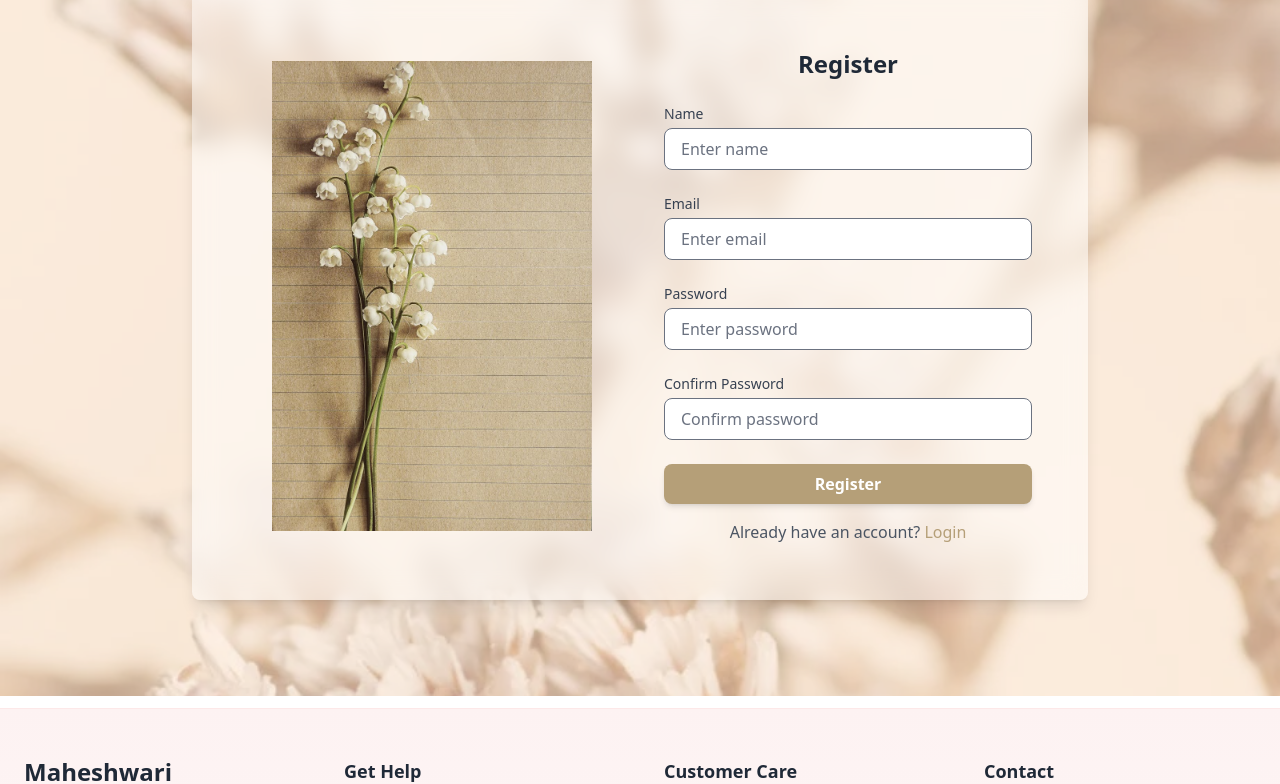
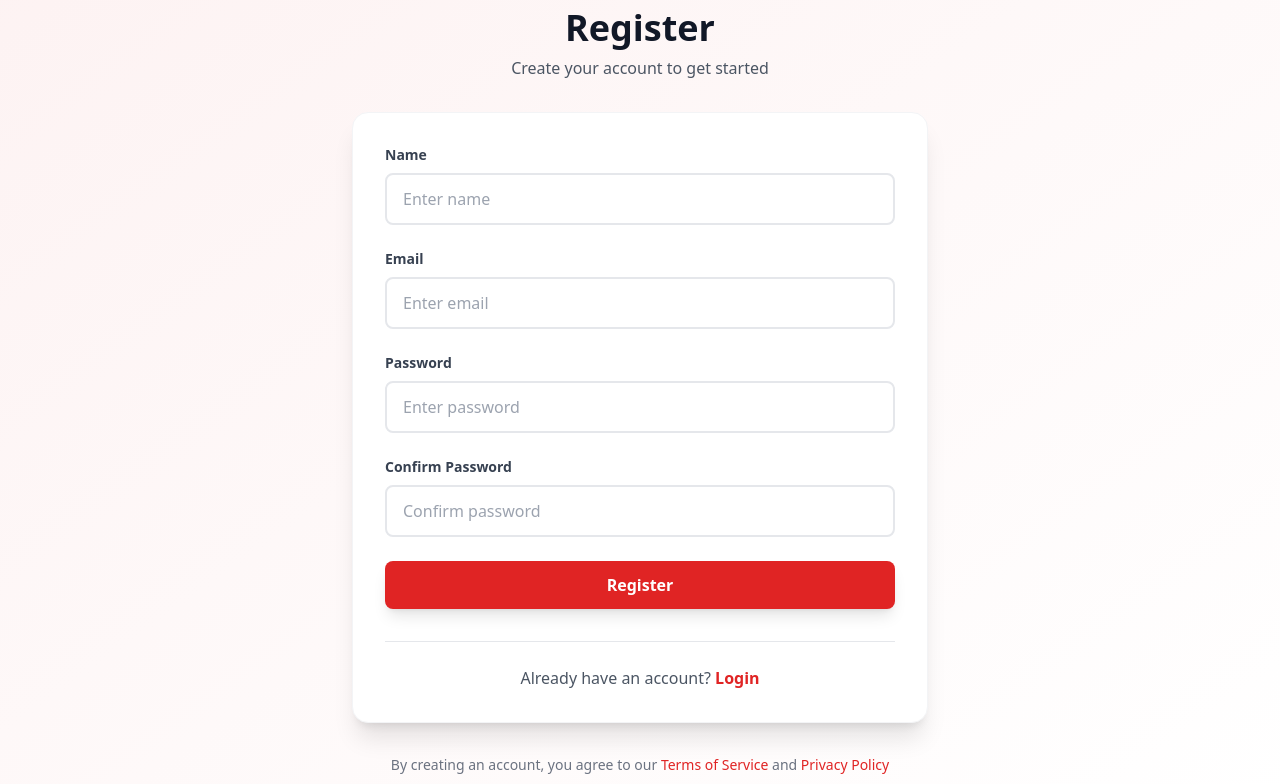
Before and after one commit to ishi-03/MaheshwariComputerServices, a React (Vite) app in the folder client/: page /register in a window 1280 px wide. Shown: the part 376-1160 px from the top of the page. Built offline with nearby package versions, Linux system fonts and the light colour scheme; no server answers.

Commit message:
updated register component

```diff
--- a/client/src/pages/auth/Register.jsx
+++ b/client/src/pages/auth/Register.jsx
@@ -5,8 +5,6 @@ import Loader from "../../components/Loader";
 import { setCredentials } from "../../redux/features/auth/authSlice";
 import { toast } from "react-toastify";
 import { useRegisterMutation } from "../../redux/api/usersApiSlice";
-import bgimage from "../../assets/bgimage.png";
-import sideimage from "../../assets/sideimage.png";
 
 const Register = () => {
   const [username, setName] = useState("");
@@ -48,82 +46,121 @@ const Register = () => {
   };
 
   return (
-    <div className="min-h-screen flex items-center justify-center bg-orange-100 relative overflow-hidden">
-      <img
-        src={bgimage}
-        alt="Background"
-        className="absolute inset-0 w-full h-full object-cover opacity-40"
-      />
-      <div className="relative flex items-center w-full max-w-4xl bg-white bg-opacity-50 backdrop-blur-md shadow-lg rounded-lg p-8">
-        {/* Left Image */}
-        <div className="hidden md:flex items-center justify-center w-1/2">
-          <img src={sideimage} alt="Side Illustration" className="max-w-xs" />
+    <div className="min-h-screen flex items-center justify-center bg-gradient-to-br from-red-50 to-white px-4 sm:px-6 lg:px-8 py-4 sm:py-8">
+      <div className="w-full max-w-xs sm:max-w-md lg:max-w-lg xl:max-w-xl">
+        {/* Header */}
+        <div className="text-center mb-6 sm:mb-8">
+          <div className="inline-flex items-center justify-center w-12 h-12 sm:w-16 sm:h-16 bg-red-600 text-white rounded-full mb-3 sm:mb-4">
+            <svg className="w-6 h-6 sm:w-8 sm:h-8" fill="currentColor" viewBox="0 0 20 20">
+              <path fillRule="evenodd" d="M10 9a3 3 0 100-6 3 3 0 000 6zm-7 9a7 7 0 1114 0H3z" clipRule="evenodd" />
+            </svg>
+          </div>
+          <h1 className="text-2xl sm:text-3xl lg:text-4xl font-bold text-gray-900 mb-1 sm:mb-2">Register</h1>
+          <p className="text-sm sm:text-base text-gray-600 px-2">Create your account to get started</p>
         </div>
-        {/* Form Section */}
-        <div className="w-full md:w-1/2 p-6">
-          <h1 className="text-2xl font-bold text-gray-800 mb-6 text-center">Register</h1>
-          <form onSubmit={submitHandler} className="space-y-6">
+
+        {/* Form Card */}
+        <div className="bg-white rounded-xl sm:rounded-2xl shadow-lg sm:shadow-xl border border-gray-100 p-4 sm:p-6 lg:p-8">
+          <form onSubmit={submitHandler} className="space-y-4 sm:space-y-6">
             <div>
-              <label htmlFor="name" className="block text-sm font-medium text-gray-700">Name</label>
+              <label htmlFor="name" className="block text-xs sm:text-sm font-semibold text-gray-700 mb-1 sm:mb-2">
+                Name
+              </label>
               <input
                 type="text"
                 id="name"
-                className="mt-1 block w-full px-4 py-2 border rounded-lg text-gray-700 focus:ring-orange-500 focus:border-orange-500"
+                className="w-full px-3 sm:px-4 py-2 sm:py-3 text-sm sm:text-base border-2 border-gray-200 rounded-lg text-gray-700 placeholder-gray-400 focus:ring-2 focus:ring-red-500 focus:border-red-500 transition-colors duration-200"
                 placeholder="Enter name"
                 value={username}
                 onChange={(e) => setName(e.target.value)}
               />
             </div>
+
             <div>
-              <label htmlFor="email" className="block text-sm font-medium text-gray-700">Email</label>
+              <label htmlFor="email" className="block text-xs sm:text-sm font-semibold text-gray-700 mb-1 sm:mb-2">
+                Email
+              </label>
               <input
                 type="email"
                 id="email"
-                className="mt-1 block w-full px-4 py-2 border rounded-lg text-gray-700 focus:ring-orange-500 focus:border-orange-500"
+                className="w-full px-3 sm:px-4 py-2 sm:py-3 text-sm sm:text-base border-2 border-gray-200 rounded-lg text-gray-700 placeholder-gray-400 focus:ring-2 focus:ring-red-500 focus:border-red-500 transition-colors duration-200"
                 placeholder="Enter email"
                 value={email}
                 onChange={(e) => setEmail(e.target.value)}
               />
             </div>
+
             <div>
-              <label htmlFor="password" className="block text-sm font-medium text-gray-700">Password</label>
+              <label htmlFor="password" className="block text-xs sm:text-sm font-semibold text-gray-700 mb-1 sm:mb-2">
+                Password
+              </label>
               <input
                 type="password"
                 id="password"
-                className="mt-1 block w-full px-4 py-2 border rounded-lg text-gray-700 focus:ring-orange-500 focus:border-orange-500"
+                className="w-full px-3 sm:px-4 py-2 sm:py-3 text-sm sm:text-base border-2 border-gray-200 rounded-lg text-gray-700 placeholder-gray-400 focus:ring-2 focus:ring-red-500 focus:border-red-500 transition-colors duration-200"
                 placeholder="Enter password"
                 value={password}
                 onChange={(e) => setPassword(e.target.value)}
               />
             </div>
+
             <div>
-              <label htmlFor="confirmPassword" className="block text-sm font-medium text-gray-700">Confirm Password</label>
+              <label htmlFor="confirmPassword" className="block text-xs sm:text-sm font-semibold text-gray-700 mb-1 sm:mb-2">
+                Confirm Password
+              </label>
               <input
                 type="password"
                 id="confirmPassword"
-                className="mt-1 block w-full px-4 py-2 border rounded-lg text-gray-700 focus:ring-orange-500 focus:border-orange-500"
+                className="w-full px-3 sm:px-4 py-2 sm:py-3 text-sm sm:text-base border-2 border-gray-200 rounded-lg text-gray-700 placeholder-gray-400 focus:ring-2 focus:ring-red-500 focus:border-red-500 transition-colors duration-200"
                 placeholder="Confirm password"
                 value={confirmPassword}
                 onChange={(e) => setConfirmPassword(e.target.value)}
               />
             </div>
+
             <button
               disabled={isLoading}
               type="submit"
-              className="w-full bg-[#B59F78] text-white font-semibold py-2 rounded-lg shadow-md hover:bg-[#AB886D] transition duration-300"
+              className="w-full bg-red-600 hover:bg-red-700 disabled:bg-red-400 text-white font-semibold py-2.5 sm:py-3 px-4 text-sm sm:text-base rounded-lg shadow-lg hover:shadow-xl transition-all duration-200 transform hover:-translate-y-0.5 disabled:transform-none disabled:cursor-not-allowed"
             >
-              {isLoading ? "Registering..." : "Register"}
+              {isLoading ? (
+                <div className="flex items-center justify-center">
+                  <svg className="animate-spin -ml-1 mr-2 sm:mr-3 h-4 w-4 sm:h-5 sm:w-5 text-white" fill="none" viewBox="0 0 24 24">
+                    <circle className="opacity-25" cx="12" cy="12" r="10" stroke="currentColor" strokeWidth="4"></circle>
+                    <path className="opacity-75" fill="currentColor" d="M4 12a8 8 0 018-8V0C5.373 0 0 5.373 0 12h4zm2 5.291A7.962 7.962 0 014 12H0c0 3.042 1.135 5.824 3 7.938l3-2.647z"></path>
+                  </svg>
+                  <span className="text-sm sm:text-base">Registering...</span>
+                </div>
+              ) : (
+                <span className="text-sm sm:text-base">Register</span>
+              )}
             </button>
+
             {isLoading && <Loader />}
           </form>
-          <div className="mt-4 text-center">
-            <p className="text-gray-600">
-              Already have an account? {" "}
-              <Link to={redirect ? `/login?redirect=${redirect}` : "/login"} className="text-[#B59F78] hover:underline">
+
+          {/* Divider */}
+          <div className="mt-6 sm:mt-8 pt-4 sm:pt-6 border-t border-gray-200">
+            <p className="text-center text-gray-600 text-sm sm:text-base px-2">
+              Already have an account?{" "}
+              <Link
+                to={redirect ? `/login?redirect=${redirect}` : "/login"}
+                className="font-semibold text-red-600 hover:text-red-700 hover:underline transition-colors duration-200"
+              >
                 Login
               </Link>
             </p>
           </div>
+        </div>
+
+        {/* Footer */}
+        <div className="text-center mt-6 sm:mt-8 px-4">
+          <p className="text-xs sm:text-sm text-gray-500 leading-relaxed">
+            By creating an account, you agree to our{" "}
+            <span className="text-red-600 hover:text-red-700 cursor-pointer">Terms of Service</span>{" "}
+            and{" "}
+            <span className="text-red-600 hover:text-red-700 cursor-pointer">Privacy Policy</span>
+          </p>
         </div>
       </div>
     </div>
```
